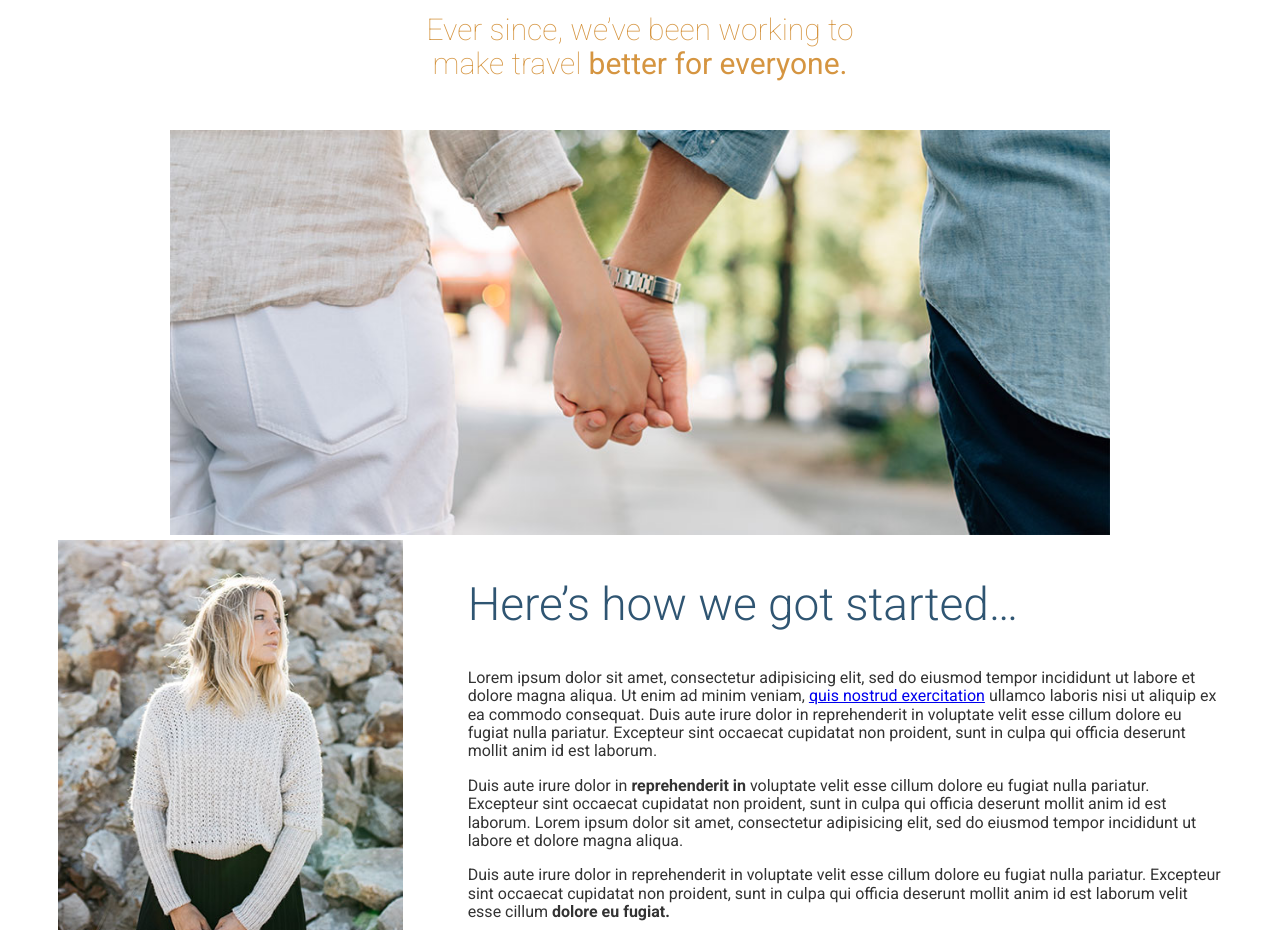
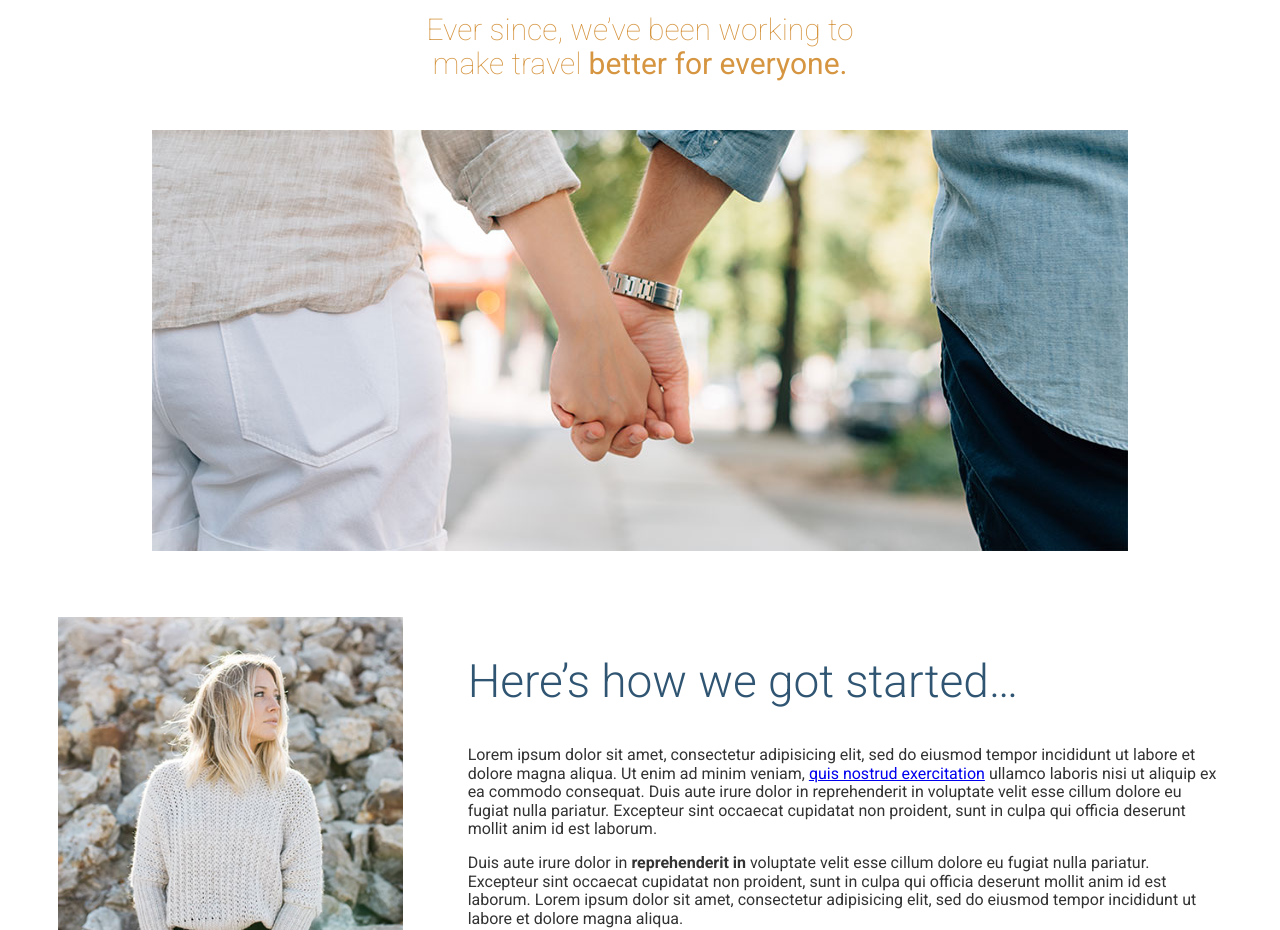
Before and after one commit to dhansan/lokasi-in, a website: page app/index.html in a window 1280 px wide. Shown: the part 960-1890 px from the top of the page. Drawn offline with Linux system fonts and the light colour scheme.

Commit message:
add margin bottom in page-section

```diff
--- a/app/assets/styles/modules/_wrapper.css
+++ b/app/assets/styles/modules/_wrapper.css
@@ -14,8 +14,16 @@
     max-width: 976px;
   }
 
-  wrapper {
+  .wrapper {
     padding-left: 0;
     padding-right: 0;
   }
+
+  &--b-margin {
+    margin-bottom: 1rem;
+
+    @mixin atSmall {
+      margin-bottom: 3.875rem;
+    }
+  }
 }
--- a/app/index.html
+++ b/app/index.html
@@ -46,14 +46,14 @@
     <div class="wrapper">
       <h2 class="headline headline--centered headline--light headline--b-margin-small">The first trip we planned <strong>was our own.</strong></h2>
       <h3 class="headline headline--centered headline--orange headline--small headline--narrow headline--light headline--b-margin-large">Ever since, we&rsquo;ve been working to make travel <strong>better for everyone.</strong></h3>
-      <div class="wrapper wrapper--medium">
+      <div class="wrapper wrapper--medium wrapper--b-margin">
         <img src="assets/images/first-trip.jpg" alt="Couple walking down a street.">
       </div>
       <div class="row row--gutters">
-        <div class="row__medium-4">
+        <div class="row__medium-4 row__medium-4--larger">
           <img src="assets/images/our-start.jpg" alt="Our founder, Jane Doe">
         </div>
-        <div class="row__medium-8">
+        <div class="row__medium-8 row__medium-8--smaller">
           <h2 class="headline">Here&rsquo;s how we got started&hellip;</h2>
           <p>Lorem ipsum dolor sit amet, consectetur adipisicing elit, sed do eiusmod tempor incididunt ut labore et dolore magna aliqua. Ut enim ad minim veniam, <a href="#">quis nostrud exercitation</a> ullamco laboris nisi ut aliquip ex ea commodo consequat. Duis aute irure dolor in reprehenderit in voluptate velit esse cillum dolore eu fugiat nulla pariatur. Excepteur sint occaecat cupidatat non proident, sunt in culpa qui officia deserunt mollit anim id est laborum.</p>
           <p>Duis aute irure dolor in <strong>reprehenderit in</strong> voluptate velit esse cillum dolore eu fugiat nulla pariatur. Excepteur sint occaecat cupidatat non proident, sunt in culpa qui officia deserunt mollit anim id est laborum. Lorem ipsum dolor sit amet, consectetur adipisicing elit, sed do eiusmod tempor incididunt ut labore et dolore magna aliqua.</p>
--- a/app/temp/styles/styles.css
+++ b/app/temp/styles/styles.css
@@ -482,9 +482,20 @@ img {
     max-width: 976px;
   }
 
-.wrapper wrapper {
+.wrapper .wrapper {
     padding-left: 0;
     padding-right: 0;
+  }
+
+.wrapper--b-margin {
+    margin-bottom: 1rem;
+  }
+
+@media (min-width: 530px) {
+
+.wrapper--b-margin {
+      margin-bottom: 3.875rem
+  }
   }
 
 /*****************
```
